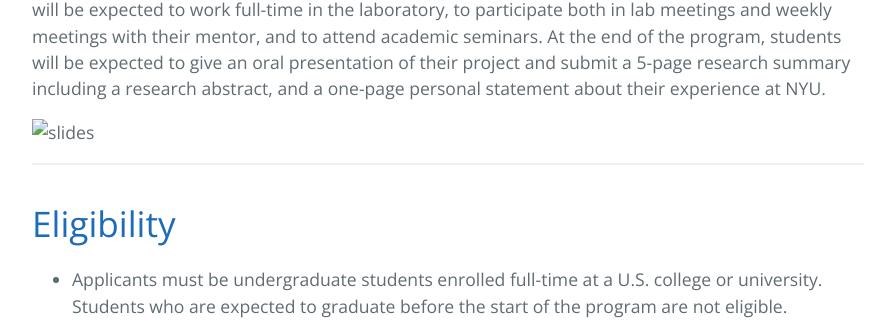
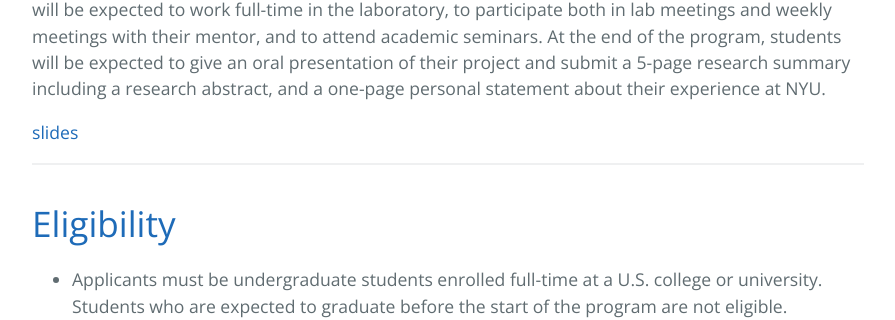
Before and after one commit to NICDIundergrad/SummerUndergradProgramWeb, a Jekyll site: the page built from index.md, in a window 1280 px wide and 900 px high, scrolled down 1027 px. Shown: the part 140-460 px from the top of the window, without its empty margins (192-1087 px from the left). Built offline with Jekyll 4.4.1, drawn with Linux system fonts in a browser that asks for light colours; our own code applies the rules of GitHub Pages for plain Markdown files.

Commit message:
Update index.md

```diff
--- a/index.md
+++ b/index.md
@@ -5,7 +5,7 @@ Students will be matched with one of over 25 neuroscience laboratories at NYU La
 
 Summer interns accepted into the program will receive $15 an hour at 35 hours per week for a total of 10 weeks. Interns will also be provided with a subsidized subway/bus card for daily travel. Students will be expected to work full-time in the laboratory, to participate both in lab meetings and weekly meetings with their mentor, and to attend academic seminars. At the end of the program, students will be expected to give an oral presentation of their project and submit a 5-page research summary including a research abstract, and a one-page personal statement about their experience at NYU.
 
-![slides](/_slides/my-pics1.md)
+[slides](/_slides/my-pics1.md)
 
 * * *
 
```
